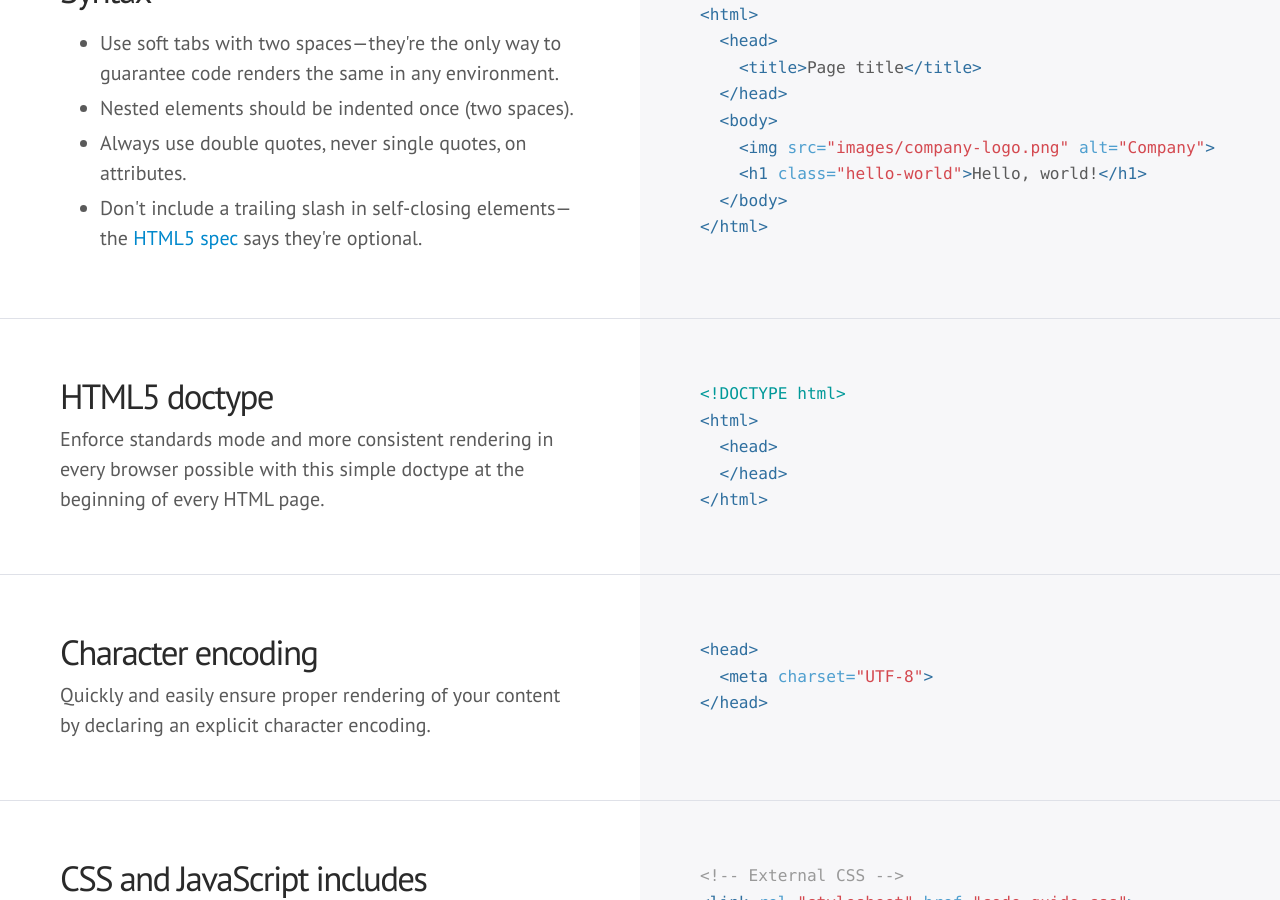
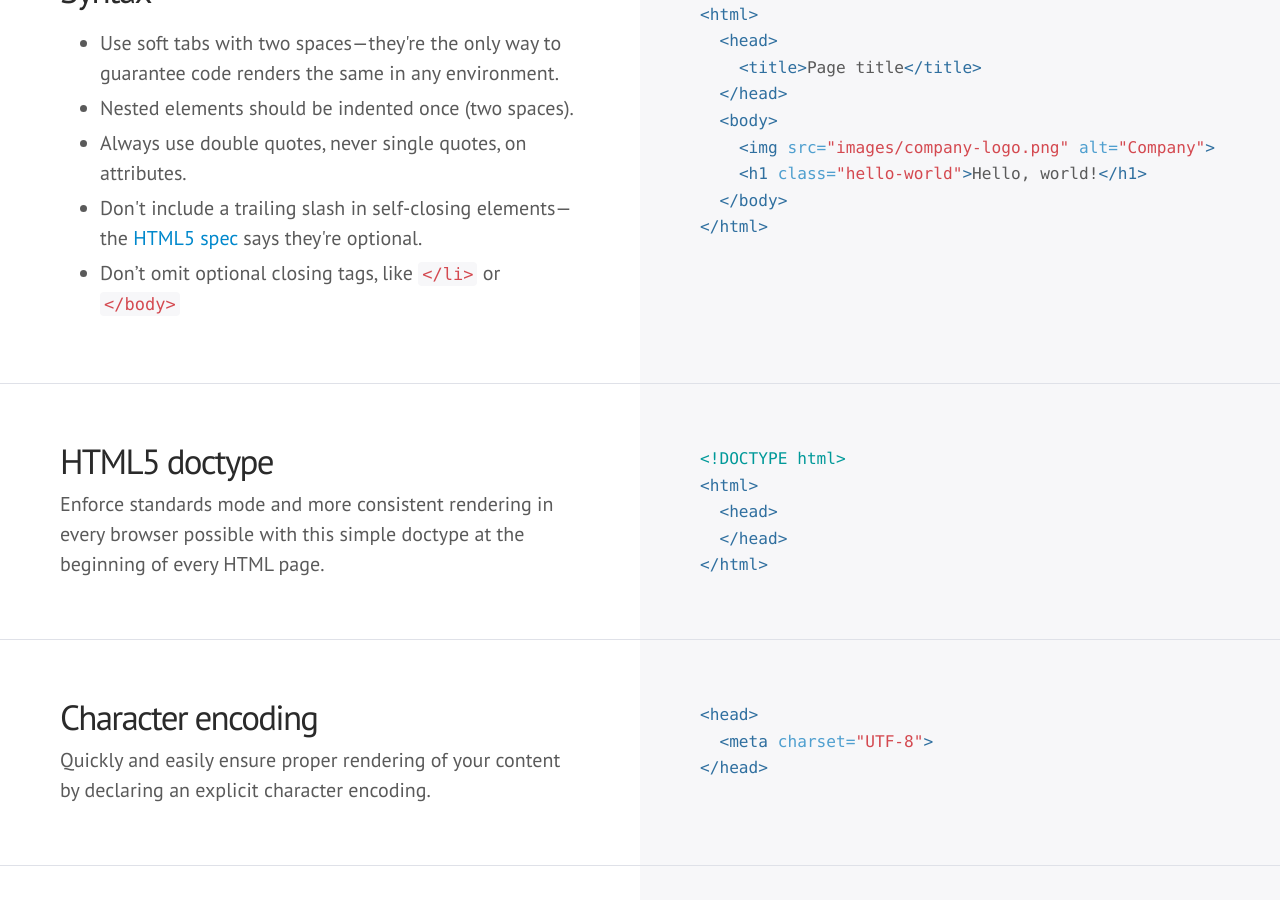
Before and after one commit to mdo/code-guide, a Jekyll site: the page built from index.html, in a window 1280 px wide and 900 px high, scrolled down 1744 px. Built offline with Jekyll 4.4.1, drawn with Linux system fonts in a browser that asks for light colours; Markdown is read by kramdown in place of the engine named in the settings; comment, search, counter and statistics services are not loaded.

Commit message:
Add rule: don’t omit optional closing tags
Example already showed not to omit optional closing tags, but it wasn't made explicit as a rule, even though it should be. :-)

```diff
--- a/index.html
+++ b/index.html
@@ -66,6 +66,7 @@ layout: default
       <li>Nested elements should be indented once (two spaces).</li>
       <li>Always use double quotes, never single quotes, on attributes.</li>
       <li>Don't include a trailing slash in self-closing elements—the <a href="http://dev.w3.org/html5/spec-author-view/syntax.html#syntax-start-tag">HTML5 spec</a> says they're optional.</li>
+      <li>Don’t omit optional closing tags, like <code>&lt;/li&gt;</code> or <code>&lt;/body&gt;</code></li>
     </ul>
   </div>
   <div class="col">
```
